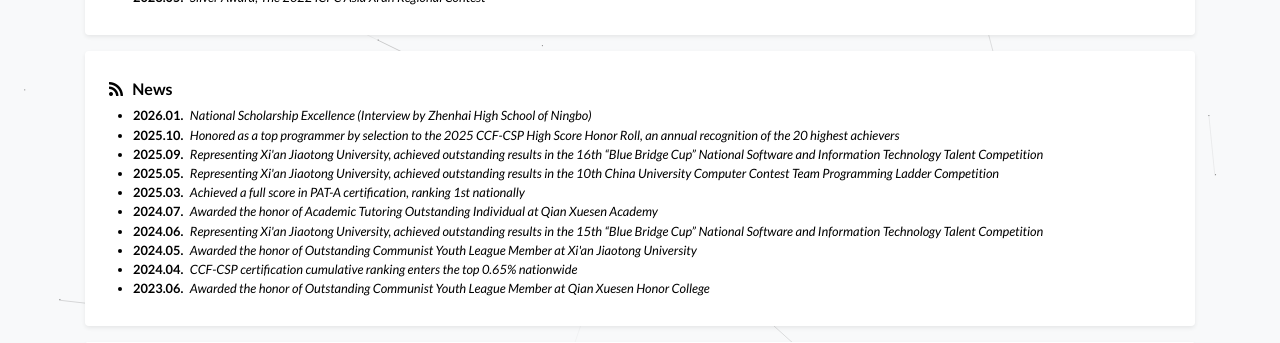
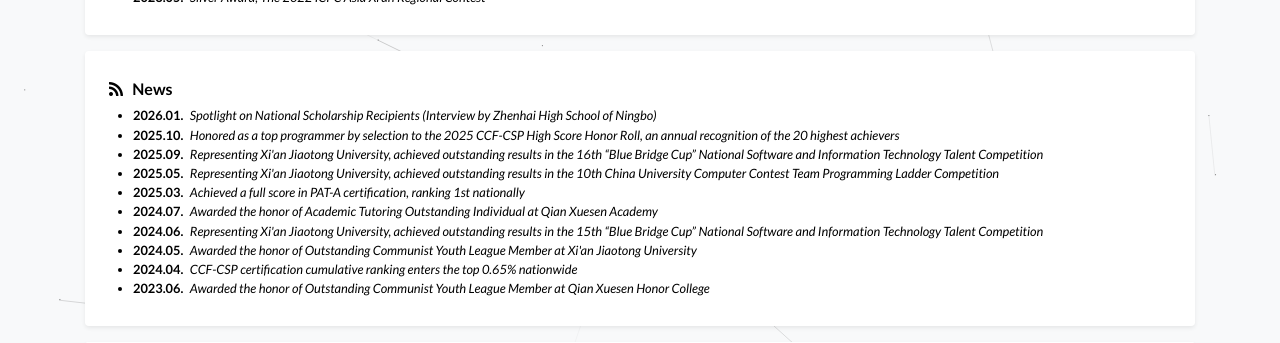
Before and after one commit to Shengxiang-Lin/Shengxiang-Lin.github.io, a Jekyll site: the page built from index.html, in a window 1280 px wide and 900 px high, scrolled down 1106 px. Shown: the part 372-715 px from the top of the window. Built offline with Jekyll 4.4.1, drawn with Linux system fonts in a browser that asks for light colours; a style sheet for code colours, icons or effects is not loaded.

Commit message:
Update profile.yml

```diff
--- a/_data/profile.yml
+++ b/_data/profile.yml
@@ -116,7 +116,7 @@
   url: "https://Shengxiang-Lin.github.io/assets/cv/Silver%20Award%2C%20The%202022%20ICPC%20Asia%20Xi%E2%80%99an%20Regional%20Contest.pdf"
 
 news:
-  - name: National Scholarship Excellence (Interview by Zhenhai High School of Ningbo)
+  - name: Spotlight on National Scholarship Recipients (Interview by Zhenhai High School of Ningbo)
     date: 2026.01
     url: "https://mp.weixin.qq.com/s?__biz=MzI4NzYyMzk5MA==&mid=2247578879&idx=1&sn=aaf1623d52355c42059c5f7483a260c0&chksm=ea603dceca8a747c037812b400390c8a2698e20836a546037c60ca4919cf290b2be63efa7f61&mpshare=1&scene=23&srcid=0109XN9lhCukfr7K932NdMZj&sharer_shareinfo=7662b087a9a397b32760b63bf16b989d&sharer_shareinfo_first=e8f4e005e168e3dd46c2f85e9ae777a7#rd"
   - name: Honored as a top programmer by selection to the 2025 CCF-CSP High Score Honor Roll, an annual recognition of the 20 highest achievers
```
